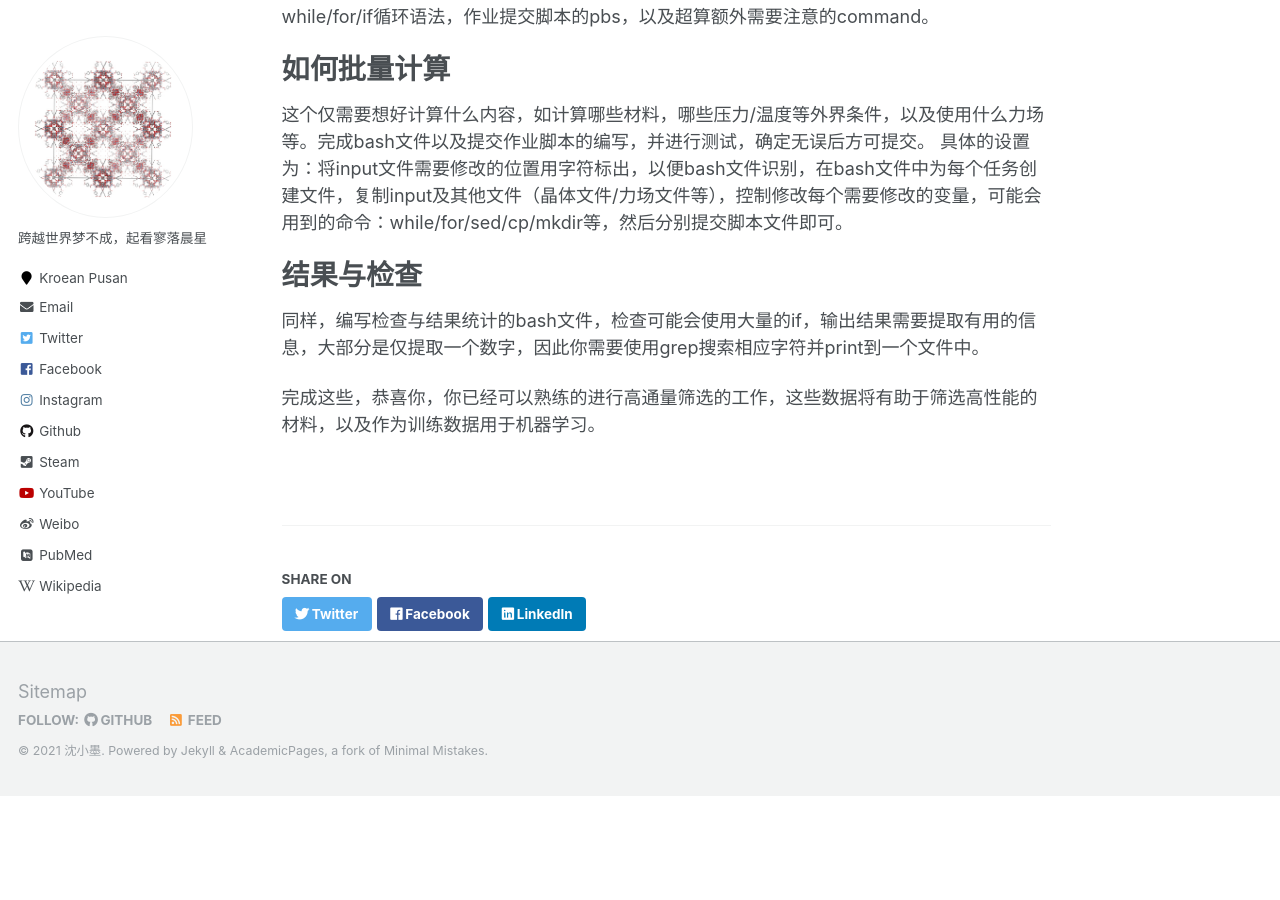
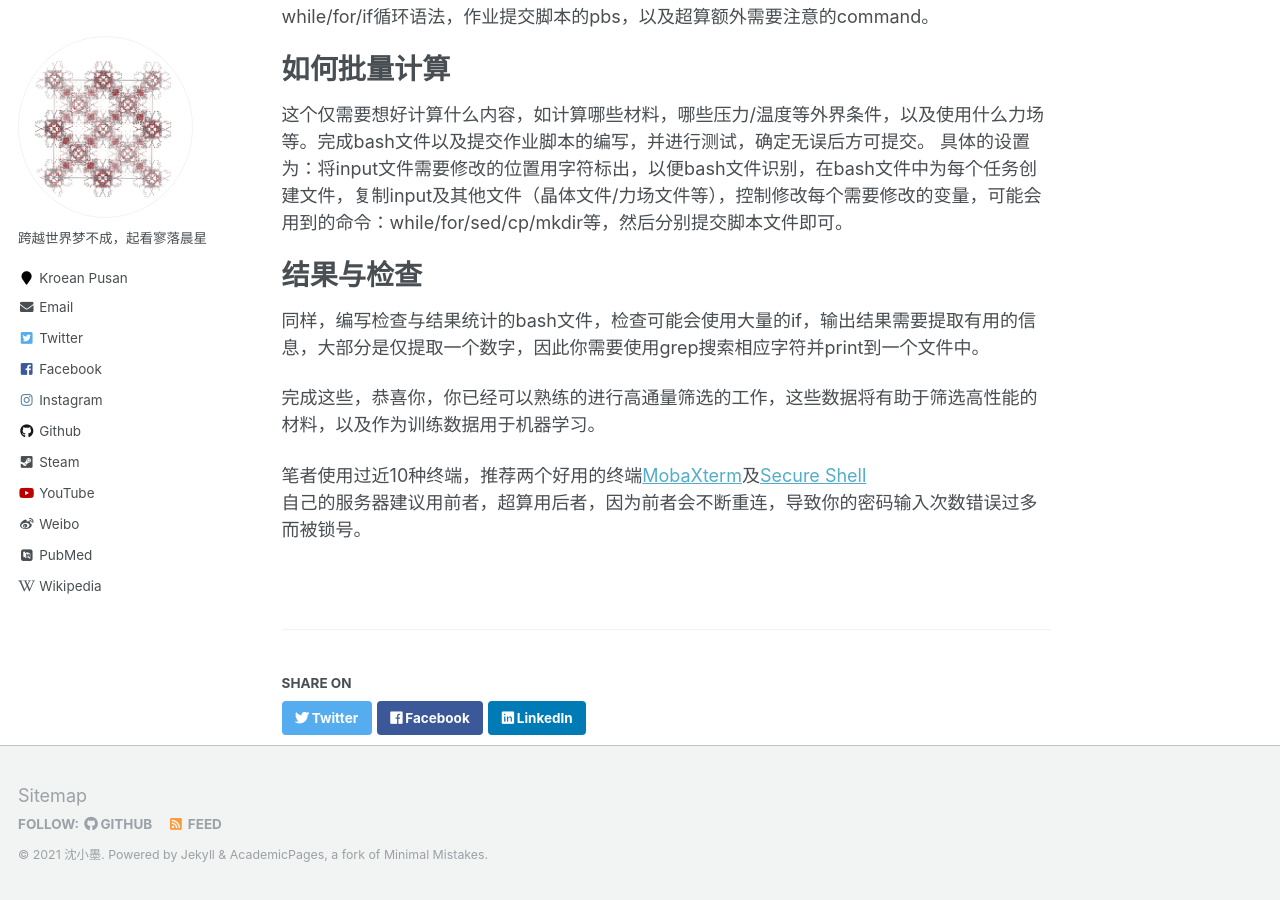
Before and after one commit to sxm13/ZGBshenxiaomoCV.github.io, a Jekyll site: the page built from _teaching/2020-spring-teaching-1.md, in a window 1280 px wide and 900 px high, scrolled down 573 px. Built offline with Jekyll 4.4.1, drawn with Linux system fonts in a browser that asks for light colours; some web fonts are replaced; before the commit the page ends 1369 px from its top, so only the background shows below that.

Commit message:
Update 2020-spring-teaching-1.md

```diff
--- a/_teaching/2020-spring-teaching-1.md
+++ b/_teaching/2020-spring-teaching-1.md
@@ -33,3 +33,6 @@ location: "Pusan, Korean"
 同样，编写检查与结果统计的bash文件，检查可能会使用大量的if，输出结果需要提取有用的信息，大部分是仅提取一个数字，因此你需要使用grep搜索相应字符并print到一个文件中。
 
 完成这些，恭喜你，你已经可以熟练的进行高通量筛选的工作，这些数据将有助于筛选高性能的材料，以及作为训练数据用于机器学习。
+
+笔者使用过近10种终端，推荐两个好用的终端[MobaXterm](https://mobaxterm.mobatek.net/ "shell")及[Secure Shell](https://www.ssh.com/ssh/ "shell")
+自己的服务器建议用前者，超算用后者，因为前者会不断重连，导致你的密码输入次数错误过多而被锁号。
```
